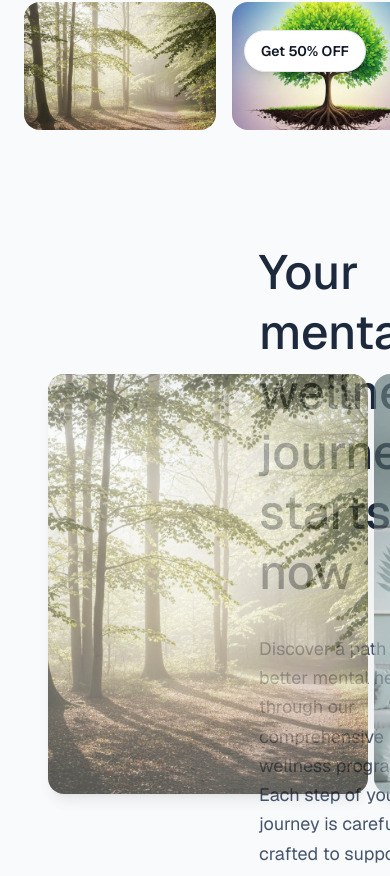
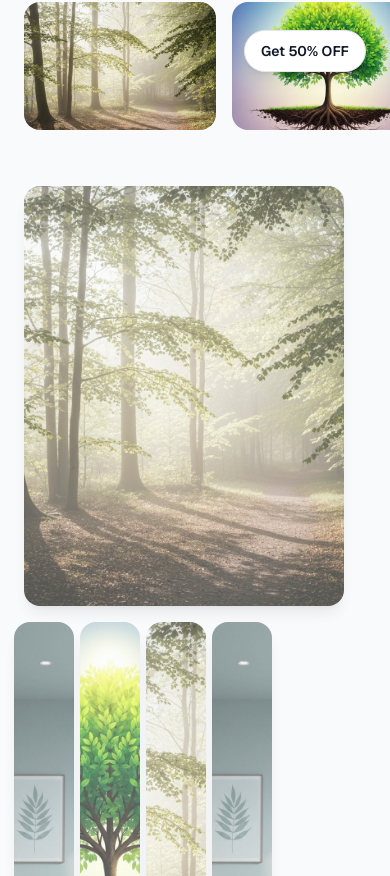
Before and after one commit to alshohid/backbencher-frontend-task, a Next.js app: page / in a window 390 px wide. Shown: the part 748-1624 px from the top of the page. Built offline with nearby package versions, Linux system fonts and the light colour scheme.

Commit message:
horizontal section mobile responsive done

```diff
--- a/components/HorizontalCards/CardList.tsx
+++ b/components/HorizontalCards/CardList.tsx
@@ -3,13 +3,19 @@ import { cardImages } from "@/lib/utility/heroUtils"
 import Card from "./Card"
 
 const CardList = ({ isExpanded }: { isExpanded: boolean }) => {
-    return (
-        <div className="flex space-x-4">
-            {cardImages.map((image, index) => (
-                <Card key={index} src={image.src} alt={image.alt} isExpanded={isExpanded} index={index} />
-            ))}
-        </div>
-    )
+  return (
+    <div className="flex flex-wrap gap-4 md:flex-nowrap md:space-x-4">
+      {cardImages.map((image, index) => (
+        <Card
+          key={index}
+          src={image.src}
+          alt={image.alt}
+          isExpanded={isExpanded}
+          index={index}
+        />
+      ))}
+    </div>
+  )
 }
 
 export default CardList
--- a/components/HorizontalCards/HorizontalCardSection.tsx
+++ b/components/HorizontalCards/HorizontalCardSection.tsx
@@ -9,13 +9,18 @@ const HorizontalCards = () => {
   const isExpanded = useCardScroll(containerRef)
 
   return (
-        <section ref={containerRef} className="relative overflow-hidden bg-gray-50">
-            <div className="sticky top-0 h-screen flex items-center">
-                <div className="flex-shrink-0 w-1/2 flex justify-start pl-12">
+    <section
+      ref={containerRef}
+      className="relative overflow-hidden bg-gray-50"
+    >
+      <div className="sticky top-0 h-screen flex flex-col md:flex-row items-center md:items-stretch">
+
+        <div className="flex-shrink-0 w-full md:w-1/2 flex justify-center md:justify-start p-6 md:pl-12">
           <CardList isExpanded={isExpanded} />
         </div>
 
-                <div className="flex-1 flex items-center justify-start pl-16 pr-12">
+
+        <div className="flex-1 w-full flex items-center justify-center md:justify-start px-6 md:pl-16 md:pr-12 mt-6 md:mt-0">
           <TextBlock isExpanded={isExpanded} />
         </div>
       </div>
```
Lines whose indentation alone changed are shown as unchanged.
